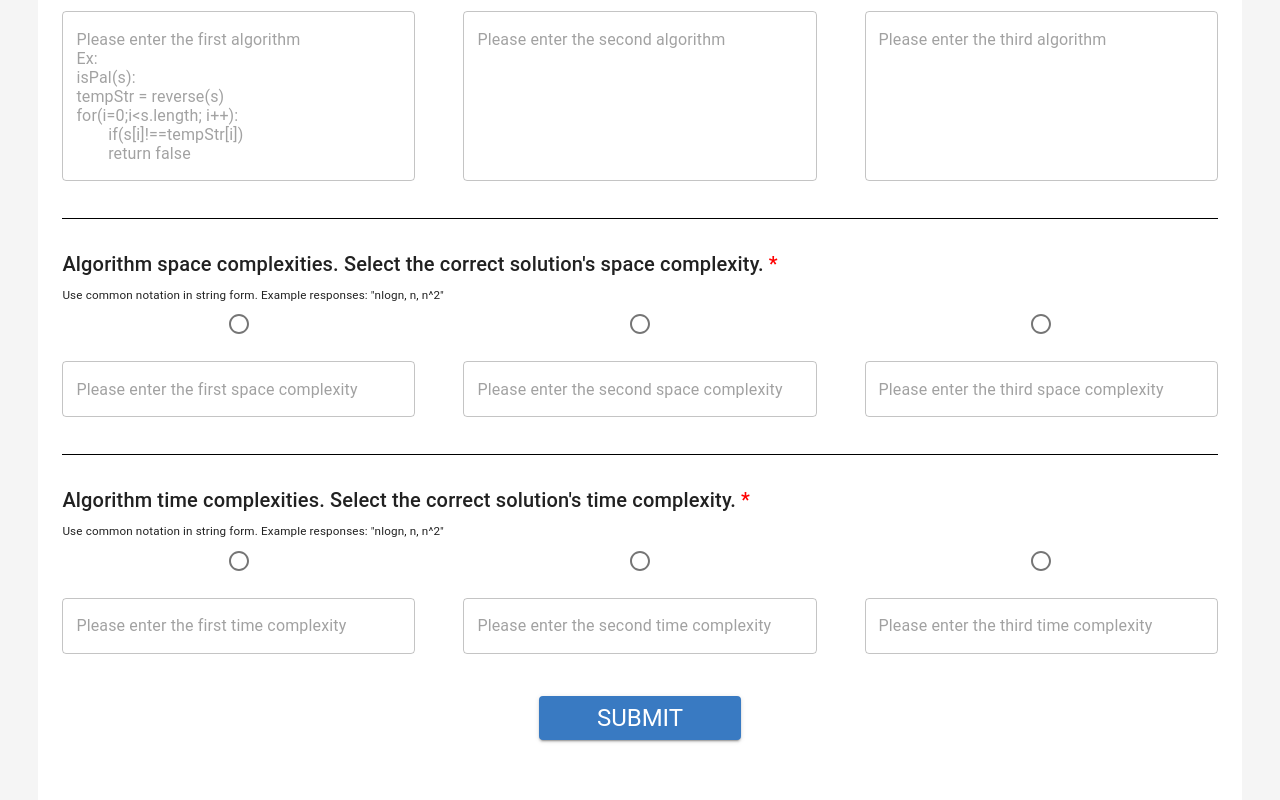
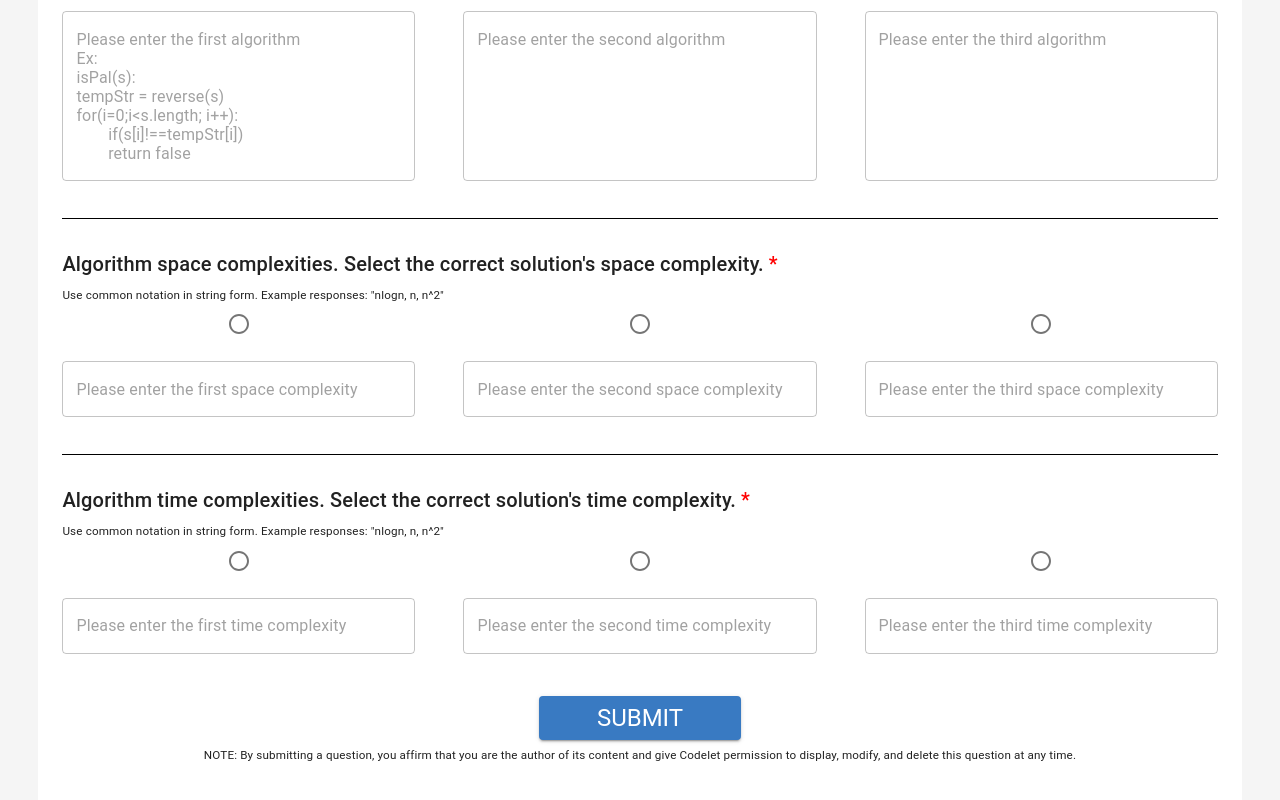
Before and after one commit to CodeletApp/codelet-site, a React (Create React App) app: page /submit-question in a window 1280 px wide. Shown: the part 1601-2401 px from the top of the page. Built offline with nearby package versions, Linux system fonts and the light colour scheme; a web font is replaced by a local one.

Commit message:
Added disclaimer next to submit button in question submission form

```diff
--- a/src/components/SubmitQuestion.js
+++ b/src/components/SubmitQuestion.js
@@ -508,6 +508,12 @@ export const SubmitQuestion = () => {
             >
               <Typography variant="h5">Submit</Typography>
             </Button>
+            <br />
+            <sub>
+              NOTE: By submitting a question, you affirm that you are the author
+              of its content and give Codelet permission to display, modify, and
+              delete this question at any time.
+            </sub>
           </Grid>
         </form>
       </Container>
```
